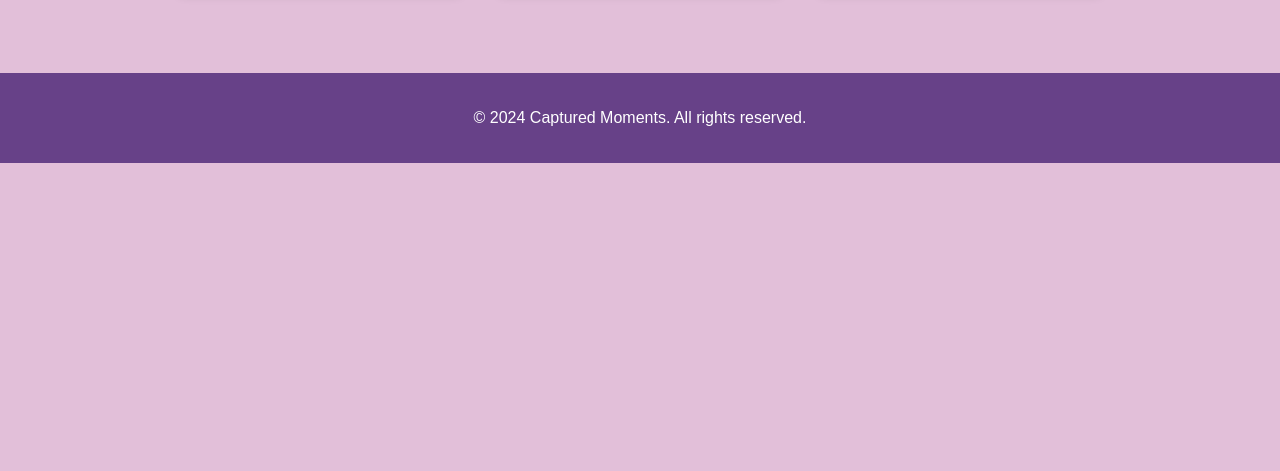
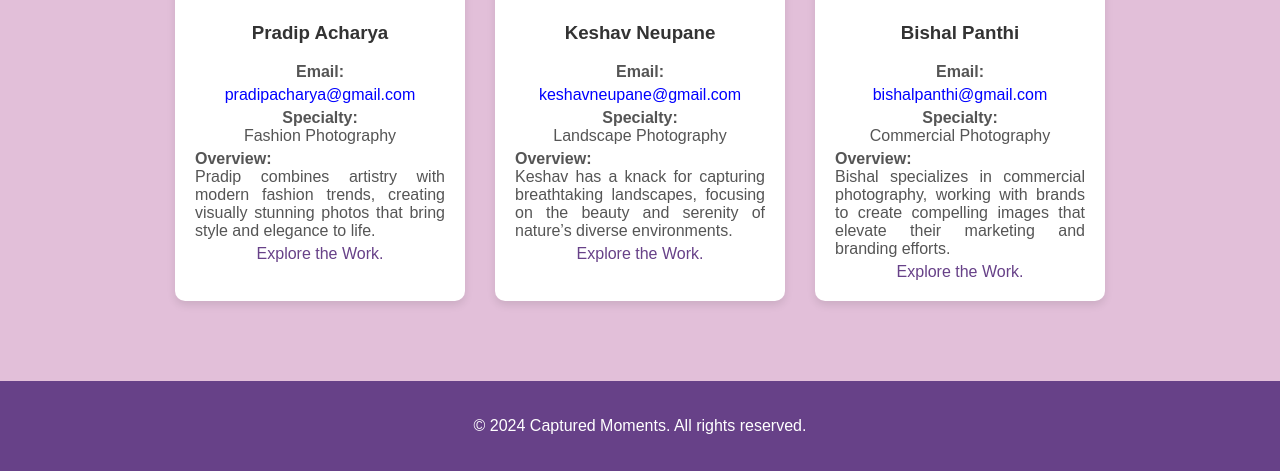
Before and after one commit to darkman56/Captured-Moments, a PHP site: page /portfolio.html in a window 1280 px wide. Shown: the part 905-1376 px from the top of the page. Before the commit the page ends 1068 px from the top, so only its background shows below. Run offline with PHP 8.4, Linux system fonts and the light colour scheme.

Commit message:
Add files via upload

```diff
--- a/crud.html
+++ b/crud.html
@@ -54,5 +54,6 @@
     </div>
 
     <script src="crud.js"></script>
+    <script src="script.js"></script>
 </body>
 </html>
--- a/index.html
+++ b/index.html
@@ -30,7 +30,7 @@
     </div>
 
     <section class="portfolio-preview">
-        <h2>Our Portfolio</h2>
+        <h2>Our Works</h2>
         <div class="portfolio-items">
             <div class="portfolio-item">
                 <img src="media/wildlife.jpg" alt="Wildlife Photography">
--- a/login_signup.html
+++ b/login_signup.html
@@ -202,5 +202,7 @@
         }
     </script>
 
+    <script src="script.js"></script>
+
 </body>
 </html>
--- a/portfolio.css
+++ b/portfolio.css
@@ -51,6 +51,37 @@ body {
     margin: 5px 0;
 }
 
+.mail{
+    color: blue;
+}
+
+.mail a{
+    text-decoration: none;
+}
+
+.mail a:hover{
+    text-decoration: underline;
+    transition: 0.2s ease-out;
+    font-size: large;
+}
+.overview{
+    text-align: justify;
+    color: #fff;
+    margin-top: 1rem;
+}
+.explore a{
+    color: #674188;
+    text-decoration: none;
+}
+
+.explore a:hover{
+    transition: 0.2s ease;
+    text-transform: uppercase;
+    background-color: #674188;
+    color: #fff;
+    padding: 0.5rem;
+    border-radius: 10px;
+}
 /* Responsive Design */
 @media (max-width: 768px) {
     .photographer-container {
--- a/portfolio.html
+++ b/portfolio.html
@@ -33,38 +33,56 @@
             <div class="photographer-item">
                 <img src="media/photographer1.jpg" alt="Photographer 1">
                 <h3>Prashant Khanal</h3>
-                <p>Email: prashantkhanal@gmail.com</p>
-                <p>Specialty: Wedding Photography</p>
+                <p><b>Email:</b></p>
+                <div class="mail"><a href="mailto:prashantkhanal@gmail.com">prashantkhanal@gmail.com</a></div>
+                <p>Specialty:<br>Wedding Photography</p>
+                <p class="overview"><b>Overview:<br></b> Prashant specializes in capturing the essence of love stories through his lens, ensuring that every emotion is beautifully documented on the wedding day.</p>
+                <div class="explore"><a href="gallery.html">Explore the Work.</a></div>
             </div>
             <div class="photographer-item">
                 <img src="media/photographer2.avif" alt="Photographer 2">
                 <h3>Sandesh Pangeni</h3>
-                <p>Email: sandeshpangeni@gmail.com</p>
-                <p>Specialty: Nature Photography</p>
+                <p><b>Email:</b></p>
+                <div class="mail"><a href="mailto:sandeshpangeni@gmail.com" class="mail">sandeshpangeni@gmail.com</a></div>
+                <p>Specialty:<br>Nature Photography</p>
+                <p class="overview"><b>Overview:<br></b> Sandesh has a deep appreciation for nature and wildlife, capturing stunning landscapes and delicate moments in the wild that inspire a love for the outdoors.</p>
+                <div class="explore"><a href="gallery.html">Explore the Work.</a></div>
             </div>
             <div class="photographer-item">
                 <img src="media/photographer3.avif" alt="Photographer 3">
                 <h3>Pawan Bista</h3>
-                <p>Email: pawanbista@gmail.com</p>
-                <p>Specialty: Portrait Photography</p>
+                <p><b>Email:</b></p>
+                <div class="mail"><a href="mailto:pawanbista@gmail.com" class="mail">pawanbista@gmail.com</a></div>
+                <p><b>Specialty:</b><br>Portrait Photography</p>
+                <p class="overview"><b>Overview:<br></b> Pawan's portraits reveal the unique personality of each subject, creating timeless images that capture the essence of individuals and their stories.</p>
+                <div class="explore"><a href="gallery.html">Explore the Work.</a></div>
             </div>
             <div class="photographer-item">
                 <img src="media/photographer4.jpg" alt="Photographer 3">
                 <h3>Pradip Acharya</h3>
-                <p>Email: pradipacharya@gmail.com</p>
-                <p>Specialty: Fashion Photography</p>
+                <p><b>Email:</b></p>
+                <div class="mail"><a href="mailto:pradipacharya@gmail.com" class="mail">pradipacharya@gmail.com</a></div>
+                <p><b>Specialty:</b><br>Fashion Photography</p>
+                <p class="overview"> <b>Overview:<br></b> Pradip combines artistry with modern fashion trends, creating visually stunning photos that bring style and elegance to life.</p>
+                <div class="explore"><a href="gallery.html">Explore the Work.</a></div>
             </div>
             <div class="photographer-item">
                 <img src="media/photographer5.avif" alt="Photographer 3">
                 <h3>Keshav Neupane</h3>
-                <p>Email: keshavneupane@gmail.com</p>
-                <p>Specialty: Landscape Photography</p>
+                <p><b>Email:</b></p>
+                <div class="mail"><a href="mailto:keshavneupane@gmail.com" class="mail">keshavneupane@gmail.com</a></div>
+                <p><b>Specialty:</b><br>Landscape Photography</p>
+                <p class="overview"><b>Overview:<br></b> Keshav has a knack for capturing breathtaking landscapes, focusing on the beauty and serenity of nature’s diverse environments.</p>
+                <div class="explore"><a href="gallery.html">Explore the Work.</a></div>
             </div>
             <div class="photographer-item">
                 <img src="media/photographer6.avif" alt="Photographer 3">
                 <h3>Bishal Panthi</h3>
-                <p>Email: bishalpanthi@gmail.com</p>
-                <p>Specialty: Commercial Photography</p>
+                <p><b>Email:</b></p>
+                <div class="mail"><a href="mailto:bishalpanthi@gmail.com" class="mail">bishalpanthi@gmail.com</a></div>
+                <p><b>Specialty:</b><br>Commercial Photography</p>
+                <p class="overview"><b>Overview:<br></b> Bishal specializes in commercial photography, working with brands to create compelling images that elevate their marketing and branding efforts.</p>
+                <div class="explore"><a href="gallery.html">Explore the Work.</a></div>
             </div>
         </div>
     </section>
@@ -73,6 +91,6 @@
     <footer>
         <p>&copy; 2024 Captured Moments. All rights reserved.</p>
     </footer>
-
+<script src="script.js"></script>
 </body>
 </html>
--- a/styles.css
+++ b/styles.css
@@ -263,6 +263,7 @@ footer {
     background-color: rgba(103, 65, 136, 0.9); /* Soft Lavender background */
     text-align: center;
     padding-top: 100px;
+    color: #fff;
 }
 
 /* Contact Form Container */
```
